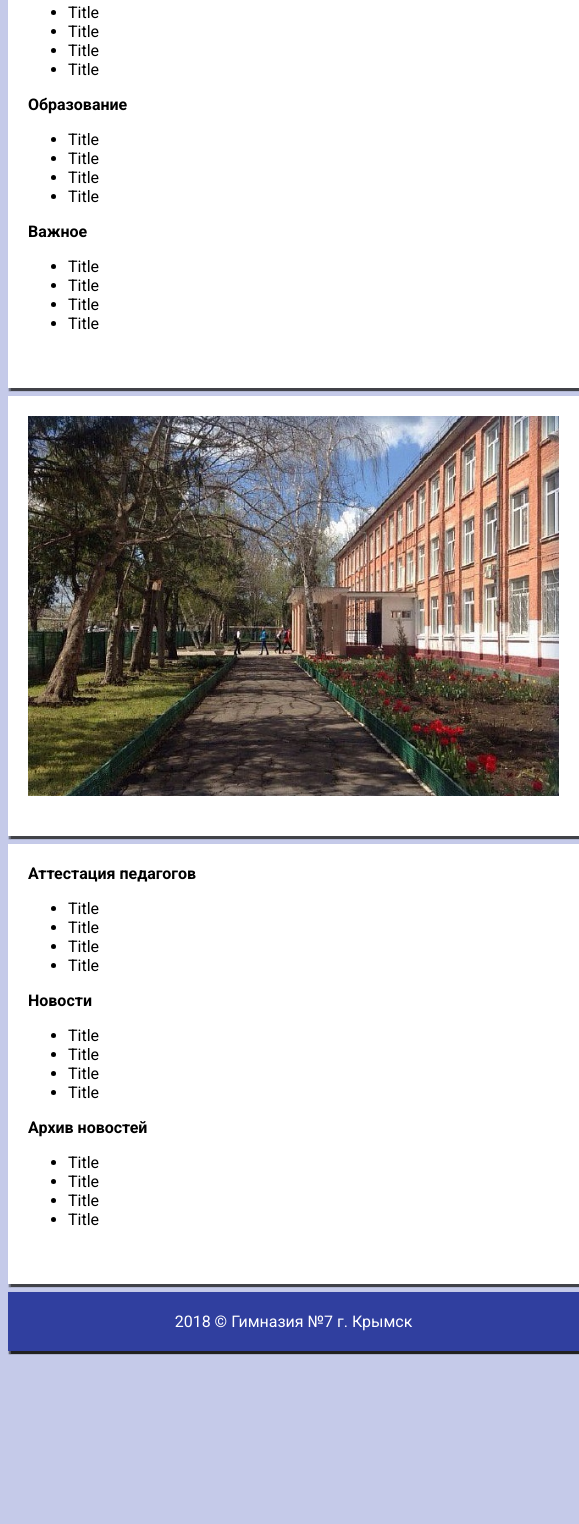
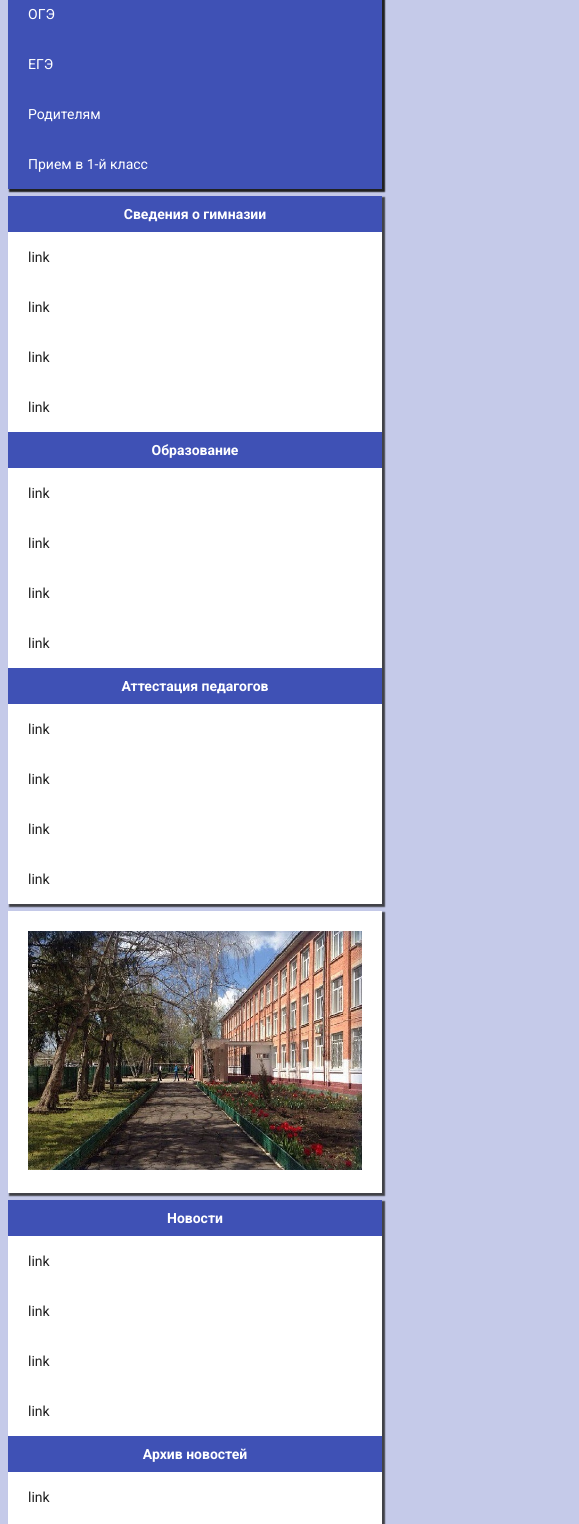
Before and after one commit to morphIsmail/gimnaz7.krim, a plain HTML site: page index.html in a window 390 px wide. Shown: the part 476-2000 px from the top of the page, 579 px wide, since content can reach past the window. Before the commit the page ends 1835 px from the top, so only its background shows below. Drawn offline with Linux system fonts and the light colour scheme.

Commit message:
Адаптив под все устройства

```diff
--- a/css/_media.scss
+++ b/css/_media.scss
@@ -1,4 +1,19 @@
-@media (max-width: 768px) {
+@media (max-width: 868px) {
+   //Планшеты
+   .container {
+      grid-template-columns: auto;
+      grid-template-areas: "header header"
+                           "menu menu"
+                           "content content"
+                           "left-sidebar right-sidabar"
+                           "footer footer";
+   }
+}
+@media (max-width: 680px) {
+   //Телефоны
+   body {
+      font-size: 14px;
+   }
    .container {
       grid-template-columns: auto;
       grid-template-areas: "header"
@@ -8,4 +23,20 @@
                            "right-sidabar"
                            "footer";
    }
+   .menu-area {
+      .menu {
+         flex-direction: column;
+         height: auto;
+         padding: 0;
+         &-item {
+            width: 100%;
+            a {
+               color: $primary-color-text;
+               &:hover {
+                  background-color: $accent-color;
+               }
+            }
+         }
+      }
+   }
 }
--- a/css/main.scss
+++ b/css/main.scss
@@ -68,7 +68,7 @@ h1,h2,h3,h4,h5,h6 {
       display: flex;
       justify-content: center;
       align-items: center;
-      background-color: $primary-color-dark;
+      background-color: $primary-color;
       height: 50px;
       margin: 0;
       list-style: none;
@@ -76,7 +76,7 @@ h1,h2,h3,h4,h5,h6 {
          a {
             display: flex;
             height: 50px;
-            padding: 0 20px;
+            padding: 0 2rem;
             align-items: center;
             color: $primary-color-text;
             text-decoration: none;
@@ -88,22 +88,47 @@ h1,h2,h3,h4,h5,h6 {
       }
    }
 }
+h4 {
+   padding: 1rem;
+   text-align: center;
+   background-color: $primary-color;
+   color: $primary-color-text;
+}
+.sidebar {
+   padding: 0;
+   margin: 0;
+   li {
+      list-style: none;
+      transition: all 0.1s;
+      a {
+         display: flex;
+         align-items: center;
+         height: 30px;
+         padding: 1rem 2rem;
+         text-decoration: none;
+         color: $primary-text-color;
+         &:hover {
+            color: $primary-color-text;
+         }
+      }
+      &:hover {
+         background-color: $accent-color;
+      }
+   }
+}
 
 .left-sidebar {
    //Левое меню
    grid-area: left-sidebar;
    background-color: $primary-color-text;
-   padding: 2rem;
-   min-height: 400px;
    box-shadow: 0.13em 0.13em 0.08em 0.08em rgba($primary-text-color, 0.8);
 
 }
 .content {
    //Содержимое сайта
    grid-area: content;
+   padding: 2rem;
    background-color: $primary-color-text;
-   padding: 2rem;
-   min-height: 400px;
    box-shadow: 0.13em 0.13em 0.08em 0.08em rgba($primary-text-color, 0.8);
    img {
       width: 100%;
@@ -113,15 +138,12 @@ h1,h2,h3,h4,h5,h6 {
    //Правое меню
    grid-area: right-sidabar;
    background-color: $primary-color-text;
-   padding: 2rem;
-   min-height: 400px;
    box-shadow: 0.13em 0.13em 0.08em 0.08em rgba($primary-text-color, 0.8);
-
 }
 .footer {
    //Подвал сайта
    grid-area: footer;
-   background-color: $primary-color-dark;
+   background-color: $primary-color;
    font-size: 1em;
    text-align: center;
    color: $primary-color-text;
--- a/index.html
+++ b/index.html
@@ -40,29 +40,29 @@
       <aside class="left-sidebar">
          <div class="info-about-us">
             <h4>Сведения о гимназии</h4>
-            <ul>
-               <li>Title</li>
-               <li>Title</li>
-               <li>Title</li>
-               <li>Title</li>
+            <ul class="sidebar">
+               <li><a href="#">link</a></li>
+               <li><a href="#">link</a></li>
+               <li><a href="#">link</a></li>
+               <li><a href="#">link</a></li>
             </ul>
          </div>
          <div class="education">
             <h4>Образование</h4>
-            <ul>
-               <li>Title</li>
-               <li>Title</li>
-               <li>Title</li>
-               <li>Title</li>
+            <ul class="sidebar">
+               <li><a href="#">link</a></li>
+               <li><a href="#">link</a></li>
+               <li><a href="#">link</a></li>
+               <li><a href="#">link</a></li>
             </ul>
          </div>
-         <div class="important">
-            <h4>Важное</h4>
-            <ul>
-               <li>Title</li>
-               <li>Title</li>
-               <li>Title</li>
-               <li>Title</li>
+         <div class="certification-teachers">
+            <h4>Аттестация педагогов</h4>
+            <ul class="sidebar">
+               <li><a href="#">link</a></li>
+               <li><a href="#">link</a></li>
+               <li><a href="#">link</a></li>
+               <li><a href="#">link</a></li>
             </ul>
          </div>
       </aside>
@@ -72,31 +72,31 @@
       </main>
       <!-- /.content -->
       <aside class="right-sidabar">
-         <div class="certification-teachers">
-            <h4>Аттестация педагогов</h4>
-            <ul>
-               <li>Title</li>
-               <li>Title</li>
-               <li>Title</li>
-               <li>Title</li>
-            </ul>
-         </div>
          <div class="news">
             <h4>Новости</h4>
-            <ul>
-               <li>Title</li>
-               <li>Title</li>
-               <li>Title</li>
-               <li>Title</li>
+            <ul class="sidebar">
+               <li><a href="#">link</a></li>
+               <li><a href="#">link</a></li>
+               <li><a href="#">link</a></li>
+               <li><a href="#">link</a></li>
             </ul>
          </div>
          <div class="news-list">
             <h4>Архив новостей</h4>
-            <ul>
-               <li>Title</li>
-               <li>Title</li>
-               <li>Title</li>
-               <li>Title</li>
+            <ul class="sidebar">
+               <li><a href="#">link</a></li>
+               <li><a href="#">link</a></li>
+               <li><a href="#">link</a></li>
+               <li><a href="#">link</a></li>
+            </ul>
+         </div>
+         <div class="important">
+            <h4>Важное</h4>
+            <ul class="sidebar">
+               <li><a href="#">link</a></li>
+               <li><a href="#">link</a></li>
+               <li><a href="#">link</a></li>
+               <li><a href="#">link</a></li>
             </ul>
          </div>
       </aside>
```
Also changed, not shown: css/main.css, 1 other file.
